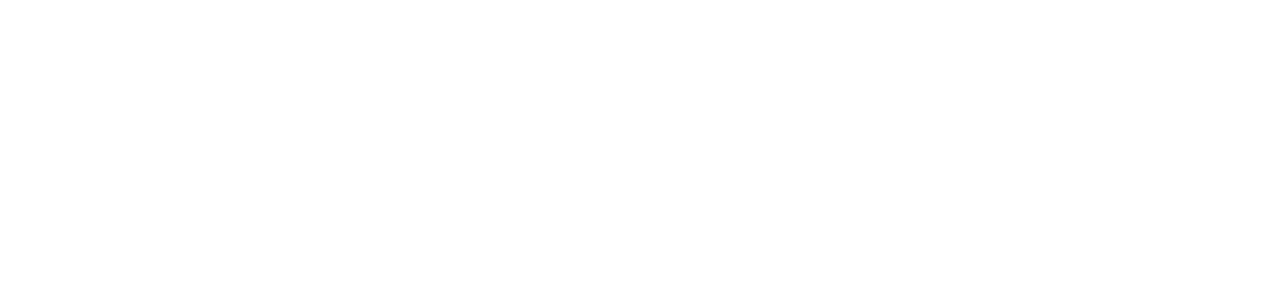
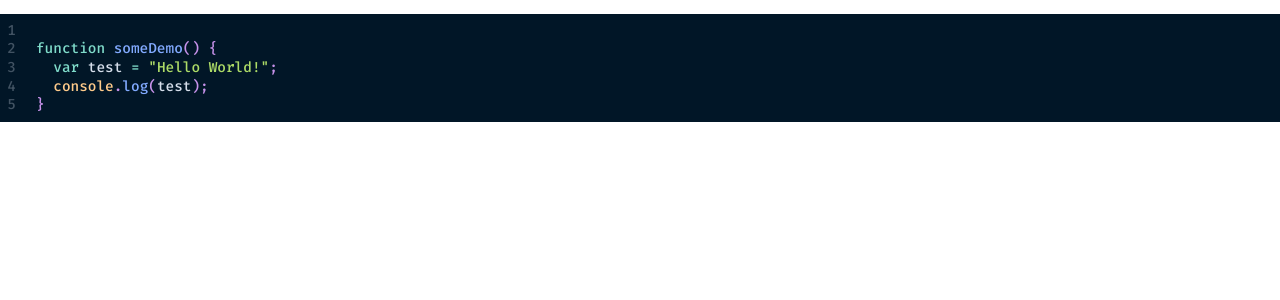
Before and after one commit to foxxydevs/foxxydevs, a React (Create React App) app: page / in a window 1280 px wide. Shown: the top 300 px of the page. Built offline with nearby package versions, Linux system fonts and the light colour scheme.

Commit message:
update: updating reusable code highlight

```diff
--- a/src/components/Code/CodeWrapper.tsx
+++ b/src/components/Code/CodeWrapper.tsx
@@ -1,19 +1,18 @@
 import Highlight, { defaultProps } from 'prism-react-renderer';
 import theme from 'prism-react-renderer/themes/nightOwl';
+import React from 'react';
 import './_Code.scss';
 
-const exampleCode = `
-function someDemo() {
-  var test = "Hello World!";
-  console.log(test);
-}`;
+type Props = {
+  code: string;
+};
 
-const CodeWrapper = () => (
+const CodeWrapper: React.FC<Props> = (props) => (
   <div className='wrapper-code'>
     <Highlight
       {...defaultProps}
       theme={theme}
-      code={exampleCode}
+      code={props.code}
       language={'jsx'}
     >
       {({ className, style, tokens, getLineProps, getTokenProps }) => (
--- a/src/components/Layout/Layout.tsx
+++ b/src/components/Layout/Layout.tsx
@@ -1,7 +1,18 @@
 import React from 'react';
+import CodeWrapper from '../Code/CodeWrapper';
+
+const exampleCode = `
+function someDemo() {
+  var test = "Hello World!";
+  console.log(test);
+}`;
 
 const Layout = () => {
-  return <div></div>;
+  return (
+    <div>
+      <CodeWrapper code={exampleCode} />
+    </div>
+  );
 };
 
 export default Layout;
```
